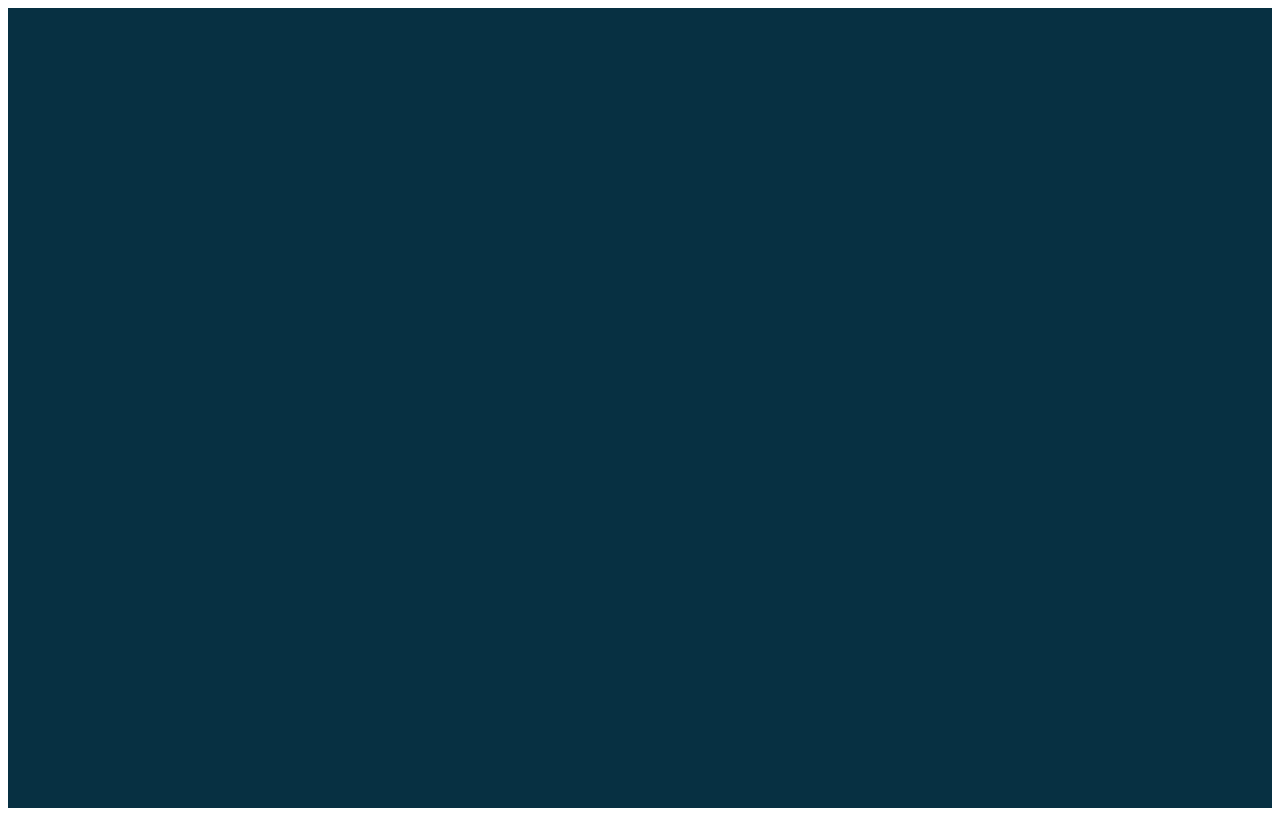
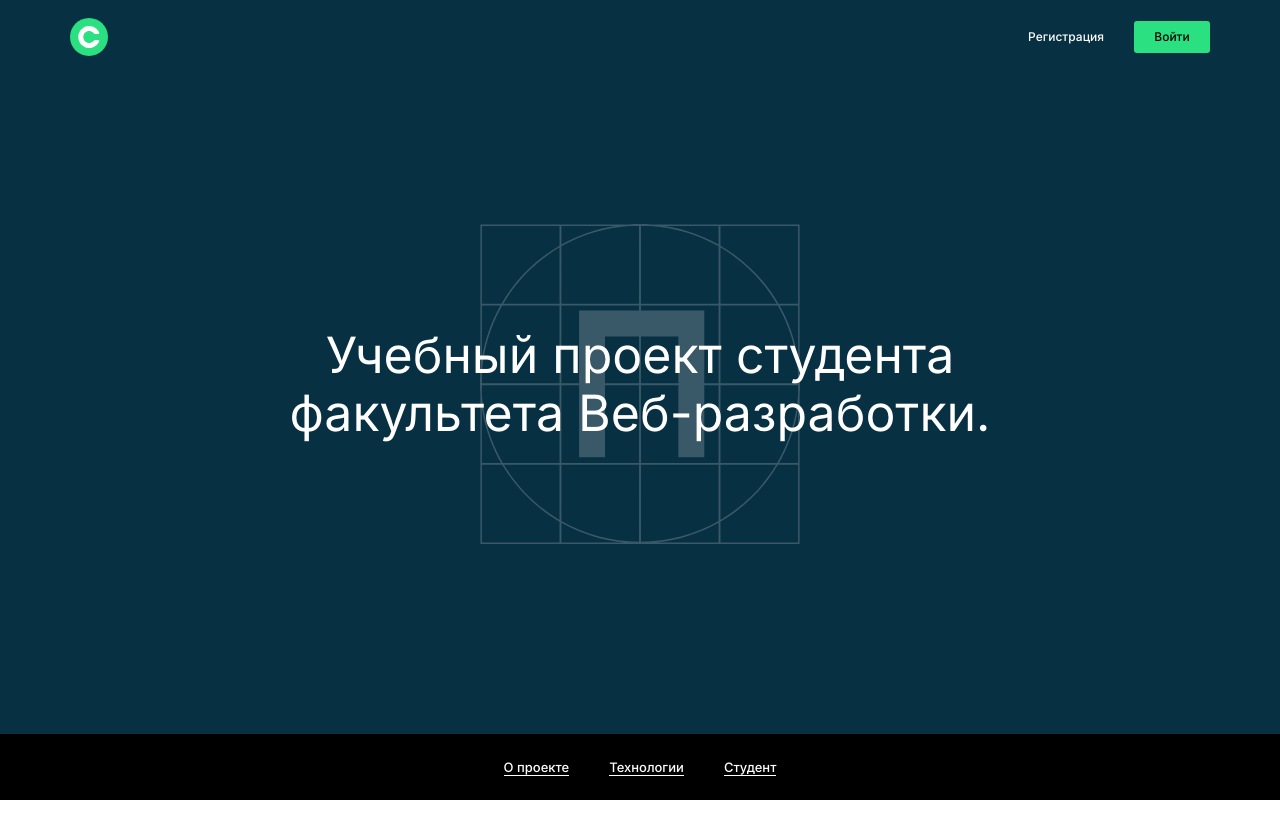
Before and after one commit to Programistic/movies-explorer-frontend, a React app: page / in a window 1280 px wide. Built offline with nearby package versions, Linux system fonts and the light colour scheme.

Commit message:
create App, Header, Menu, Promo, NavTab for desctop

```diff
--- a/src/components/App/App.css
+++ b/src/components/App/App.css
@@ -1,5 +1,5 @@
 .page {
-  background-color: #073042;
+  background-color: #fff;
 }
 
 .container {
@@ -8,25 +8,5 @@
   min-width: 320px;
   min-height: 100vh;
   margin: 0 auto;
-  padding: 0 70px;
+  padding: 0;
 }
-
-@media screen and (max-width: 1279px) {
-  .container {
-    padding-right: calc((100% - 880px) / 2);
-    padding-left: calc((100% - 880px) / 2);
-  }
-}
-
-@media screen and (max-width: 1023px) {
-  .container {
-    padding-right: 50px;
-    padding-left: 50px;
-  }
-}
-
-@media screen and (max-width: 580px) {
-  .container {
-    padding: 0;
-  }
-}
--- a/src/components/App/App.js
+++ b/src/components/App/App.js
@@ -1,4 +1,7 @@
 import Header from '../Header/Header';
+import Promo from '../Promo/Promo';
+import NavTab from '../NavTab/NavTab';
+
 import './App.css';
 
 function App() {
@@ -6,6 +9,8 @@ function App() {
     <div className="page">
       <div className="container">
         <Header />
+        <Promo />
+        <NavTab />
       </div>
     </div>
   );
--- a/src/components/Header/Header.css
+++ b/src/components/Header/Header.css
@@ -1,15 +1,16 @@
 .header {
   display: flex;
   justify-content: space-between;
-  margin: 0 0 40px;
-  padding: 45px 0 41px;
-  border-bottom: 1px solid;
-  border-bottom-color: rgba(84, 84, 84, .7);
+  align-items: center;
+  margin: 0;
+  padding: 0 70px;
+  background-color: #073042;
+  height: 74px;
 }
 
 @media screen and (max-width: 580px) {
   .header {
-    margin: 0 0 42px;
+    margin: 0;
     padding: 28px 0 31px;
   }
 }
--- a/src/components/Header/Header.js
+++ b/src/components/Header/Header.js
@@ -1,6 +1,13 @@
+import './Header.css';
+import Logo from '../Logo/Logo';
+import Menu from '../Menu/Menu';
+// import Navigation from '../Navigation/Navigation';
+
 function Header() {
   return (
     <header className="header">
+      <Logo />
+      <Menu />
     </header>
   );
 }
--- /dev/null
+++ b/src/components/Logo/Logo.css
@@ -0,0 +1,4 @@
+.logo {
+  width: 38px;
+  height: 38px;
+}
--- /dev/null
+++ b/src/components/Logo/Logo.js
@@ -0,0 +1,10 @@
+import './Logo.css';
+import logo from '../../images/logo-header.svg';
+
+function Logo() {
+  return (
+    <img className="logo" src={logo} alt="Логотип сайта" />
+  );
+}
+
+export default Logo;
--- /dev/null
+++ b/src/components/Menu/Menu.css
@@ -0,0 +1,51 @@
+.menu {
+  display: flex;
+}
+
+.menu__link {
+  display: flex;
+  align-items: center;
+  justify-content: center;
+  height: 32px;
+  margin: 0;
+  padding: 0;
+  text-decoration: none;
+  transition: opacity .15s ease;
+}
+
+.menu__link_role_signin {
+  width: 76px;
+  font: 500 12px/16px 'Inter', 'Arial', sans-serif;
+  color: #000;
+  background-color: #2be080;
+  border-radius: 3px;
+}
+
+.menu__link_role_signup {
+  margin-right: 30px;
+  font: 500 12px/16px 'Inter', 'Arial', sans-serif;
+  color: #fff;
+  background-color: #073042;
+}
+
+.menu__link_role_films {
+  margin-right: 20px;
+  font: 500 14px/18px 'Inter', 'Arial', sans-serif;
+  background-color: #fff;
+}
+
+.menu__link_role_saved-films {
+  margin-right: 62px;
+  font: 400 14px/18px 'Inter', 'Arial', sans-serif;
+  background-color: #fff;
+}
+
+.menu__link_role_accaunt {
+  width: 100px;
+  font: 500 14px/16px 'Inter', 'Arial', sans-serif;
+  background-color: #fff;
+}
+
+.menu__link:hover {
+  opacity: .7;
+}
--- /dev/null
+++ b/src/components/Menu/Menu.js
@@ -0,0 +1,13 @@
+import './Menu.css';
+import { Link } from 'react-router-dom';
+
+function Menu() {
+  return (
+    <nav className="menu">
+      <Link to="" className="menu__link menu__link_role_signup">Регистрация</Link>
+      <Link to="" className="menu__link menu__link_role_signin">Войти</Link>
+    </nav>
+  );
+}
+
+export default Menu;
--- a/src/components/NavTab/NavTab.css
+++ b/src/components/NavTab/NavTab.css
@@ -0,0 +1,23 @@
+.navTab {
+  display: flex;
+  justify-content: center;
+  align-items: center;
+  background-color: #000;
+  min-height: 66px;
+  margin: 0;
+  padding: 0;
+}
+
+.navTab__item {
+  margin: 0 20px;
+  padding: 0;
+  font: 500 13px/16px 'Inter', sans-serif;
+  color: #fff;
+  text-decoration: none;
+  border-bottom: 1.3px solid #fff;
+  transition: opacity .15s ease;
+}
+
+.navTab__item:hover {
+  opacity: .7;
+}
--- a/src/components/NavTab/NavTab.js
+++ b/src/components/NavTab/NavTab.js
@@ -0,0 +1,13 @@
+import './NavTab.css';
+
+function NavTab() {
+  return (
+    <nav className="navTab">
+      <a href="#" className="navTab__item">О проекте</a>
+      <a href="#" className="navTab__item">Технологии</a>
+      <a href="#" className="navTab__item">Студент</a>
+    </nav>
+  );
+}
+
+export default NavTab;
--- a/src/components/Promo/Promo.css
+++ b/src/components/Promo/Promo.css
@@ -0,0 +1,28 @@
+.promo {
+  display: grid;
+  justify-content: center;
+  box-sizing: border-box;
+  height: calc(100vh - 140px);
+  background-color: #073042;
+  padding-bottom: 40px;
+}
+
+.promo__logo {
+  grid-column: 1 / -1;
+  grid-row: 1 / -1;
+  margin: 0 auto;
+  padding: 0;
+  align-self: center;
+}
+
+.promo__title {
+  grid-column: 1 / -1;
+  grid-row: 1 / -1;
+  align-self: center;
+  max-width: 730px;
+  margin: 0;
+  padding: 0;
+  font: 400 50px/58px 'Inter', sans-serif;
+  color: #fff;
+  text-align: center;
+}
--- a/src/components/Promo/Promo.js
+++ b/src/components/Promo/Promo.js
@@ -0,0 +1,13 @@
+import './Promo.css';
+import logo from '../../images/logo-promo.svg';
+
+function Promo() {
+  return (
+    <div className="promo">
+      <img className="promo__logo" src={logo} alt="Логотип 'Практикум'" />
+      <h1 className="promo__title">Учебный проект студента факультета Веб-разработки.</h1>
+    </div>
+  );
+}
+
+export default Promo;
--- /dev/null
+++ b/src/index.css
@@ -0,0 +1,2 @@
+@import url(./vendor/normalize.css);
+@import url(./vendor/fonts/font-inter.css);
--- a/src/index.js
+++ b/src/index.js
@@ -2,6 +2,7 @@ import { StrictMode } from 'react';
 import { createRoot } from 'react-dom/client';
 import { BrowserRouter } from 'react-router-dom';
 import App from './components/App/App';
+import './index.css';
 
 const rootElement = document.getElementById('root');
 const root = createRoot(rootElement);
```
Also changed, not shown: src/components/Navigation/Navigation.css (deleted), src/components/Navigation/Navigation.js (deleted), src/images/logo-header.svg (added), src/images/logo-promo.svg (added), 1 other file.
